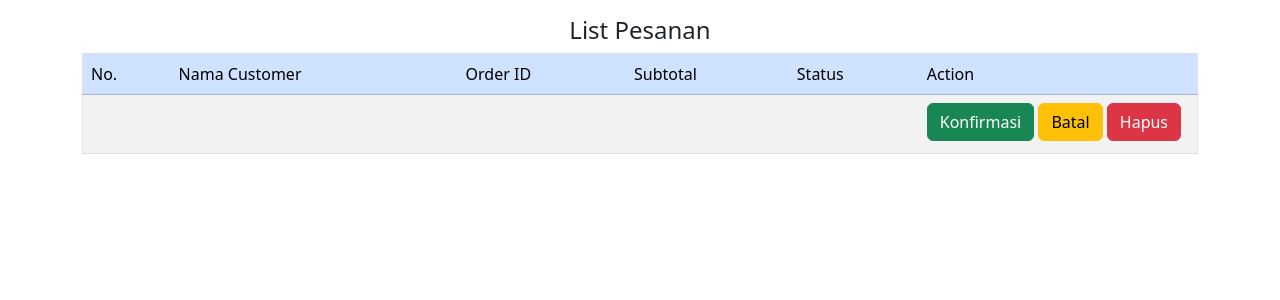
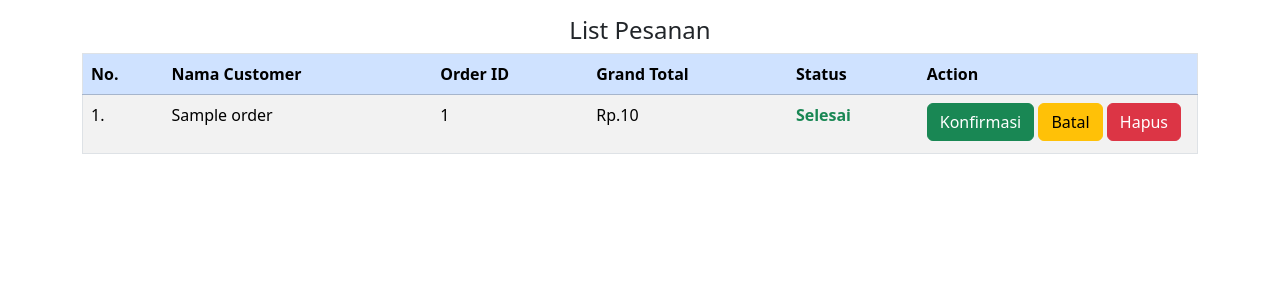
Before and after one commit to Nqadhafi/e-commerce, a PHP site: page /admin/?page=check in a window 1280 px wide. Shown: the part 134-434 px from the top of the page. Run offline with PHP 8.4, Linux system fonts and the light colour scheme; data comes from the database, SQL or seed files in the repository; tables that the repository leaves empty hold one stand-in row (values such as "Sample post").

Commit message:
tambah logika konfirmasi order

```diff
--- a/admin/confirm.php
+++ b/admin/confirm.php
@@ -1,4 +1,7 @@
 <?php
+include('../config.php');
+
+// Query untuk mendapatkan data pesanan
 $query = mysqli_query($config, "SELECT * FROM tb_order");
 
 $data = mysqli_fetch_all($query, MYSQLI_ASSOC);
@@ -6,30 +9,62 @@ $data = mysqli_fetch_all($query, MYSQLI_ASSOC);
 
 <div class="container d-flex flex-column justify-content-center">
     <h4 class="text-center mt-3">List Pesanan</h4>
-        <table  class="table table-striped border" >
+    <table class="table table-striped border">
         <thead class="table-primary">
-                <td>No.</td>
-                <td>Nama Customer</td>
-                <td>Order ID</td>
-                <td>Subtotal</td>
-                <td>Status</td>
-                <td class="w-25">Action</td>
-
+            <tr>
+                <th>No.</th>
+                <th>Nama Customer</th>
+                <th>Order ID</th>
+                <th>Grand Total</th>
+                <th>Status</th>
+                <th class="w-25">Action</th>
+            </tr>
         </thead>
-            <?php foreach ($data as $data) : ?>
+        <tbody>
+            <?php
+            $no = 1;
+            foreach ($data as $row) : ?>
                 <tr>
+                    <?php
+                    if($row['status_order'] == "Selesai"){
+                        $class = "text-success fw-bolder";
+                    }
+                    else if($row['status_order'] == "Pending"){
+                        $class = "text-warning fw-bolder";
+                    }
+                    ?>
+                    <td><?php echo $no++ . "."; ?></td>
+                    <td><?php echo htmlspecialchars($row['namacust_order']); ?></td>
+                    <td><?php echo htmlspecialchars($row['id_order']); ?></td>
+                    <td>Rp.<?php echo number_format($row['grandtotal_order'], 0, ',', '.'); ?></td>
+                    <td class="<?php echo $class?>"><?php echo htmlspecialchars($row['status_order']); ?></td>
                     <td>
-                </td>
-                <td></td>
-                <td></td>
-                <td></td>
-                <td></td>
-                <td>
-                    <a href="" class="btn btn-success mb-1">Konfirmasi</a>
-                    <a href="" class="btn btn-warning mb-1">Batal</a>
-                    <a href="" class="btn btn-danger mb-1">Hapus</a>
+                        <a href="?page=check&acc=<?php echo urlencode($row['id_order']); ?>" class="btn btn-success mb-1" onclick="return confirm('Anda yakin menyelesaikan produk ini?');">Konfirmasi</a>
+                        <a href="?page=check&batal=<?php echo urlencode($row['id_order']); ?>" class="btn btn-warning mb-1" onclick="return confirm('Anda yakin membatalkan produk ini?');">Batal</a>
+                        <a href="?page=check&hapus=<?php echo urlencode($row['id_order']); ?>" class="btn btn-danger mb-1" onclick="return confirm('Anda yakin menghapus produk ini?');">Hapus</a>
                     </td>
                 </tr>
             <?php endforeach; ?>
+        </tbody>
     </table>
 </div>
+
+<?php
+// Cek aksi dari URL
+if (isset($_GET['acc'])) {
+    $order_id = filter_input(INPUT_GET, 'acc', FILTER_SANITIZE_STRING);
+    echo $order_id;
+    $action = mysqli_query($config, "UPDATE tb_order SET status_order ='Selesai' WHERE id_order = '$order_id'");
+    header('Location: ./?page=check');
+} elseif (isset($_GET['batal'])) {
+    $order_id = filter_input(INPUT_GET, 'batal', FILTER_SANITIZE_STRING);
+    // Proses pembatalan pesanan
+    $action = mysqli_query($config, "UPDATE tb_order SET status_order ='Pending' WHERE id_order = '$order_id'");
+    header('Location: ./?page=check');
+} elseif (isset($_GET['hapus'])) {
+    $order_id = filter_input(INPUT_GET, 'hapus', FILTER_SANITIZE_STRING);
+    // Proses penghapusan pesanan
+    $action = mysqli_query($config, "DELETE FROM tb_order WHERE id_order = '$order_id'");
+    header('Location: ./?page=check');
+}
+?>
```
Lines whose indentation alone changed are shown as unchanged.
